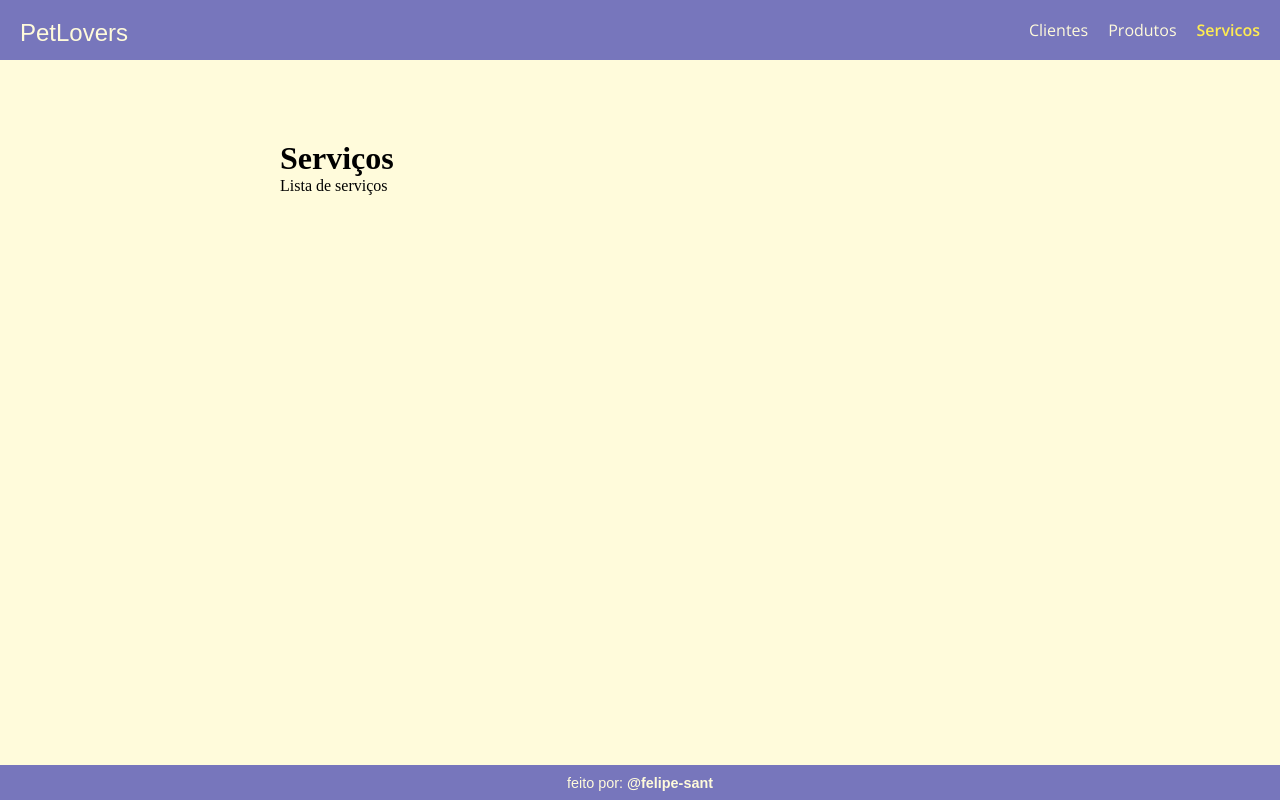
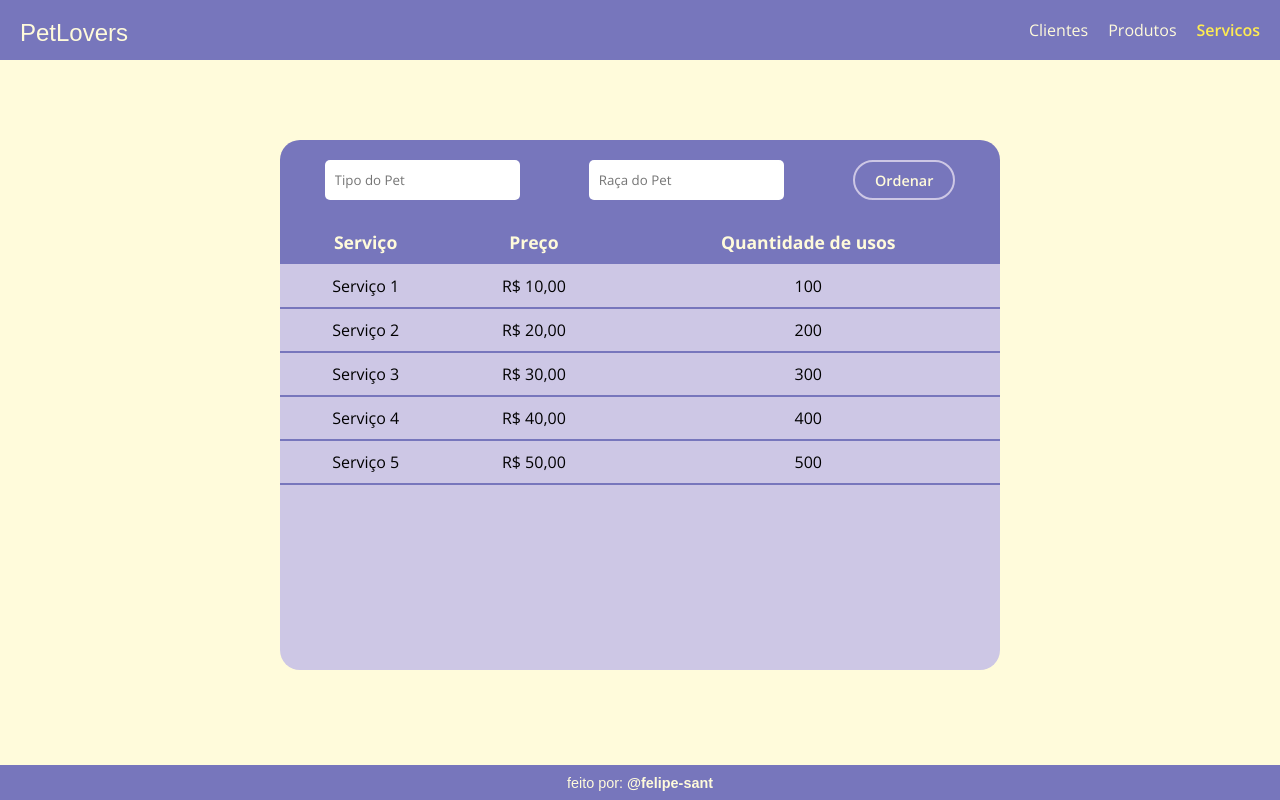
Before and after one commit to felipe-sant/PetLovers, a React (Create React App) app: page /servicos in a window 1280 px wide. Built offline with nearby package versions, Linux system fonts and the light colour scheme; a web font is replaced by a local one.

Commit message:
adicionando telas de produtos e servicos

```diff
--- a/src/pages/clientes.page.tsx
+++ b/src/pages/clientes.page.tsx
@@ -14,26 +14,24 @@ let clientes:Array<Cliente> = []
 
 let cpf = new CPF("513.321.314-51", new Date())
 
-let telefones1:Array<Telefone> = []
-let telefones2:Array<Telefone> = []
+let telefones:Array<Telefone> = []
 let telefone1 = new Telefone("11", "999999999")
-let telefone2 = new Telefone("11", "888888888")
-telefones1.push(telefone1)
-telefones2.push(telefone1, telefone2)
+telefones.push(telefone1)
 
-let rgs1:Array<RG> = []
-let rgs2:Array<RG> = []
+let rgs:Array<RG> = []
 let rg1 = new RG("123456789", new Date())
 let rg2 = new RG("987654321", new Date())
-rgs1.push(rg1, rg2)
-rgs2.push(rg1)
+rgs.push(rg1, rg2)
 
-let pet1:Pet = new Pet("Cacau", "Salsicha", "Fêmea", "Cachorro")
+let pets:Array<Pet> = []
+let pet1:Pet = new Pet("melao (Mellow)", "Amarelo", "Macho", "Gato")
 
-let cliente1 = new Cliente("Gustavo", "", cpf)
-cliente1.setTelefones = telefones1
-cliente1.setRgs = rgs1
-cliente1.setPets = [pet1]
+pets.push(pet1)
+
+let cliente1 = new Cliente("Felipe", "Luiz Felipe", cpf)
+cliente1.setTelefones = telefones
+cliente1.setRgs = rgs
+cliente1.setPets = pets
 
 clientes.push(cliente1)
 
@@ -49,7 +47,19 @@ class Clientes extends React.Component {
                 <div className={styles.body}>
                     <div className={styles.filtro}>
                         <section>
-                            filtrando papai xd
+                            <form action="" className={styles.form}>
+                                <div className={styles.formHead}>
+                                    <h2>- Filtro -</h2>
+                                </div>
+                                <div className={styles.formBody}>
+                                    <input type="text" placeholder="Nome" />
+                                    <input type="text" placeholder="CPF" />
+                                    <input type="date" placeholder="Data de Registro" />
+                                </div>
+                                <div className={styles.formFooter}>
+                                    <input type="button" value="Pesquisar" />
+                                </div>
+                            </form>
                         </section>
                     </div>
                     <div className={styles.conteudo}>
--- a/src/pages/produtos.page.tsx
+++ b/src/pages/produtos.page.tsx
@@ -1,15 +1,59 @@
 import React from "react";
 import Footer from "../components/footer.component";
 import Navbar from "../components/navbar.component";
+import styles from "../styles/produtoServicos.module.css";
 
 class Produtos extends React.Component {
     render() {
         return (
             <>
                 <Navbar />
-                <main>
-                    <h1>Lista de Produtos</h1>
-                    <p>Home page</p>
+                <main className={styles.main}>
+                    <div className={styles.filtro}>
+                        <form action="">
+                            <input type="text" placeholder="Tipo do Pet"/>
+                            <input type="text" placeholder="Raça do Pet"/>
+                            <button>Ordenar</button>
+                        </form>
+                    </div>
+                    <div className={styles.tabela}>
+                        <table>
+                            <thead>
+                                <tr>
+                                    <th>Produto</th>
+                                    <th>Preço</th>
+                                    <th>Quantidade de usos</th>
+                                </tr>
+                            </thead>
+                            <tbody>
+                                <tr>
+                                    <td>Produto 1</td>
+                                    <td>R$ 10,00</td>
+                                    <td>100</td>
+                                </tr>
+                                <tr>
+                                    <td>Produto 2</td>
+                                    <td>R$ 20,00</td>
+                                    <td>200</td>
+                                </tr>
+                                <tr>
+                                    <td>Produto 3</td>
+                                    <td>R$ 30,00</td>
+                                    <td>300</td>
+                                </tr>
+                                <tr>
+                                    <td>Produto 4</td>
+                                    <td>R$ 40,00</td>
+                                    <td>400</td>
+                                </tr>
+                                <tr>
+                                    <td>Produto 5</td>
+                                    <td>R$ 50,00</td>
+                                    <td>500</td>
+                                </tr>
+                            </tbody>
+                        </table>
+                    </div>
                 </main>
                 <Footer />
             </>
--- a/src/pages/servicos.page.tsx
+++ b/src/pages/servicos.page.tsx
@@ -1,15 +1,59 @@
 import React from "react";
 import Footer from "../components/footer.component";
 import Navbar from "../components/navbar.component";
+import styles from "../styles/produtoServicos.module.css"
 
 class Servicos extends React.Component {
     render() {
         return(
             <>
                 <Navbar />
-                <main>
-                    <h1>Serviços</h1>
-                    <p>Lista de serviços</p>
+                <main className={styles.main}>
+                    <div className={styles.filtro}>
+                        <form action="">
+                            <input type="text" placeholder="Tipo do Pet"/>
+                            <input type="text" placeholder="Raça do Pet"/>
+                            <button>Ordenar</button>
+                        </form>
+                    </div>
+                    <div className={styles.tabela}>
+                        <table>
+                            <thead>
+                                <tr>
+                                    <th>Serviço</th>
+                                    <th>Preço</th>
+                                    <th>Quantidade de usos</th>
+                                </tr>
+                            </thead>
+                            <tbody>
+                                <tr>
+                                    <td>Serviço 1</td>
+                                    <td>R$ 10,00</td>
+                                    <td>100</td>
+                                </tr>
+                                <tr>
+                                    <td>Serviço 2</td>
+                                    <td>R$ 20,00</td>
+                                    <td>200</td>
+                                </tr>
+                                <tr>
+                                    <td>Serviço 3</td>
+                                    <td>R$ 30,00</td>
+                                    <td>300</td>
+                                </tr>
+                                <tr>
+                                    <td>Serviço 4</td>
+                                    <td>R$ 40,00</td>
+                                    <td>400</td>
+                                </tr>
+                                <tr>
+                                    <td>Serviço 5</td>
+                                    <td>R$ 50,00</td>
+                                    <td>500</td>
+                                </tr>
+                            </tbody>
+                        </table>
+                    </div>
                 </main>
                 <Footer />
             </>
--- a/src/styles/clientes.module.css
+++ b/src/styles/clientes.module.css
@@ -11,7 +11,72 @@
 
 .filtro section {
     width: 100%;
-    height: calc(100vh - 95px);
+    padding-top: 40px;
+}
+
+.filtro section h2 {
+    font-size: 1.5rem;
+    color: var(--azulEscuro);
+    font-family: var(--title);
+    text-align: center;
+}
+
+.form {
+    height: calc(100% - 20px);
+    display: flex;
+    flex-direction: column;
+    gap: 20px;
+}
+
+.formHead {
+    display: flex;
+    justify-content: center;
+    align-items: center;
+    height: 40px;
+}
+
+.formBody {
+    display: flex;
+    flex-direction: column;
+    gap: 30px;
+    height: calc(100% - 160px);
+    padding: 20px;
+}
+
+.formBody input {
+    height: 40px;
+    border: 1px solid var(--azulEscuro);
+    border-radius: 5px;
+    padding: 0px 10px;
+    font-family: var(--text);
+}
+
+.formFooter {
+    height: 60px;
+    padding: 0px 20px;
+
+    display: flex;
+    justify-content: end;
+    align-items: center;
+}
+
+.formFooter input {
+    background-color: transparent;
+    border: 2px solid var(--azul);
+    border-radius: 20px;
+    height: 40px;
+    width: 100px;
+    font-family: var(--text);
+    font-size: 1rem;
+    font-weight: 600;
+    color: var(--azul);
+    cursor: pointer;
+    transition: 0.3s;
+}
+
+.formFooter input:hover {
+    background-color: var(--azul);
+    color: var(--branco);
 }
 
 .conteudo {
--- /dev/null
+++ b/src/styles/produtoServicos.module.css
@@ -0,0 +1,70 @@
+.filtro form {
+    background-color: var(--azul);
+    padding: 20px;
+    display: flex;
+    flex-direction: row;
+    gap: 20px;
+    justify-content: space-around;
+    border-top-left-radius: 20px;
+    border-top-right-radius: 20px;
+}
+
+.filtro form input {
+    height: 40px;
+    border: none;
+    border-radius: 5px;
+    padding: 0px 10px;
+    font-family: var(--text);
+}
+
+.filtro form button {
+    border: 2px solid var(--azulClaro);
+    border-radius: 20px;
+    background-color: var(--azul);
+    padding: 5px 20px;
+    color: var(--branco);
+    font-weight: 600;
+    font-size: 0.9rem;
+    font-family: var(--text);
+    cursor: pointer;
+    transition: 0.3s;
+}
+
+.filtro form button:hover {
+    background-color: var(--azulClaro);
+    color: var(--azul);
+}
+
+.tabela {
+    background-color: var(--azulClaro);
+    border-bottom-left-radius: 20px;
+    border-bottom-right-radius: 20px;
+    padding-bottom: 10px;
+    min-height: calc(100vh - 350px);
+    max-height: auto;
+}
+
+.tabela table {
+    width: 100%;
+    border-collapse: collapse;
+
+    font-family: var(--text);
+}
+
+.tabela table thead {
+    background-color: var(--azul);
+    color: var(--branco);
+    font-weight: 600;
+    font-size: 1.1rem;
+    border-bottom: 1px solid var(--azulClaro);
+}
+
+.tabela table thead th {
+    padding: 10px;
+}
+
+.tabela table tbody tr td {
+    padding: 10px;
+    text-align: center;
+    border-bottom: 2px solid var(--azul);
+}
```
